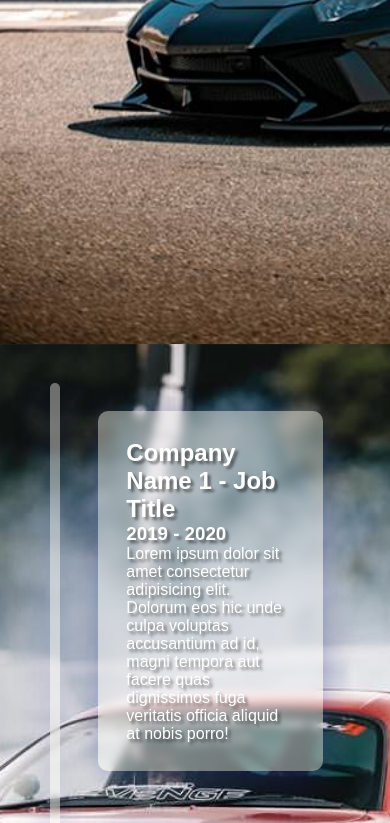
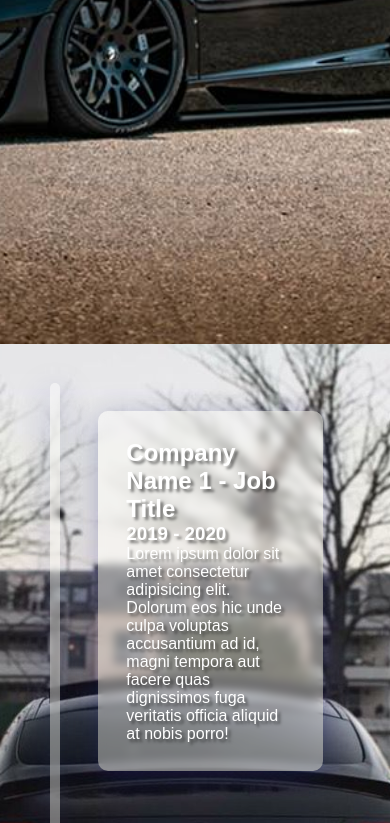
Before and after one commit to Jason-Cee/Timeline, a plain HTML site: page index.html in a window 390 px wide. Shown: the part 500-1323 px from the top of the page. Drawn offline with nearby package versions, Linux system fonts and the light colour scheme.

Commit message:
Mobile responsiveness

```diff
--- a/styles.css
+++ b/styles.css
@@ -17,6 +17,7 @@ body {
   justify-items: center;
   background-image: url(./images/schwarz-Liberty-Walk-Widebody-Lamborghini-Aventador-Tuning-7.jpg);
   background-attachment: fixed;
+  background-position: center;
   background-size: cover;
   /* background: url(https://picsum.photos/1200?random=1);
   background-size: cover;
@@ -38,13 +39,14 @@ h1 {
   display: grid;
   grid-template-columns: 1fr 10% 1fr;
   grid-template-rows: repeat(4, 1fr);
-  background: url(./images/c16305e2d89dcd51ff9e045ae1d96f86.jpg);
+  background: url(./images/c63.jpg);
   background-size: cover;
   background-attachment: fixed;
   align-items: center;
   justify-items: center;
   padding: 10%;
   overflow: hidden;
+  background-position: center;
 }
 
 .line {
```
Also changed, not shown: images/c63.jpg (added).
